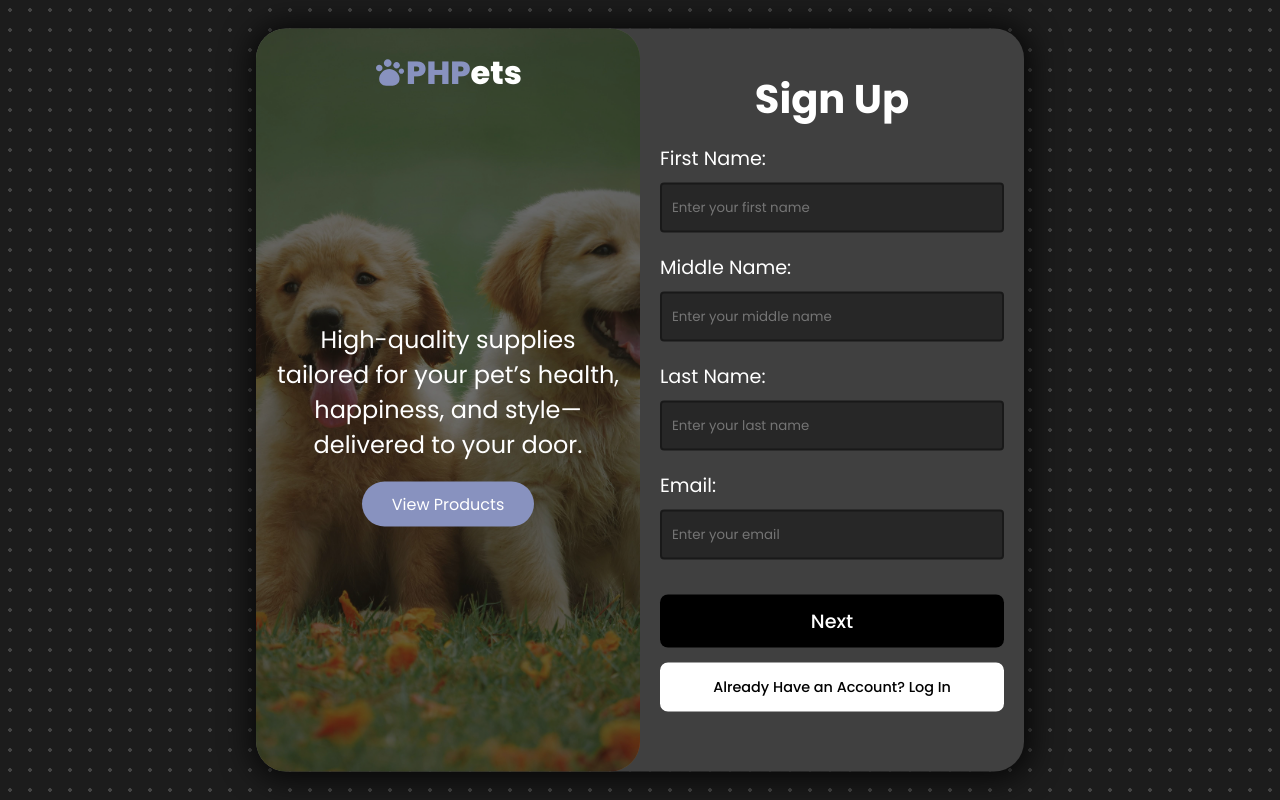
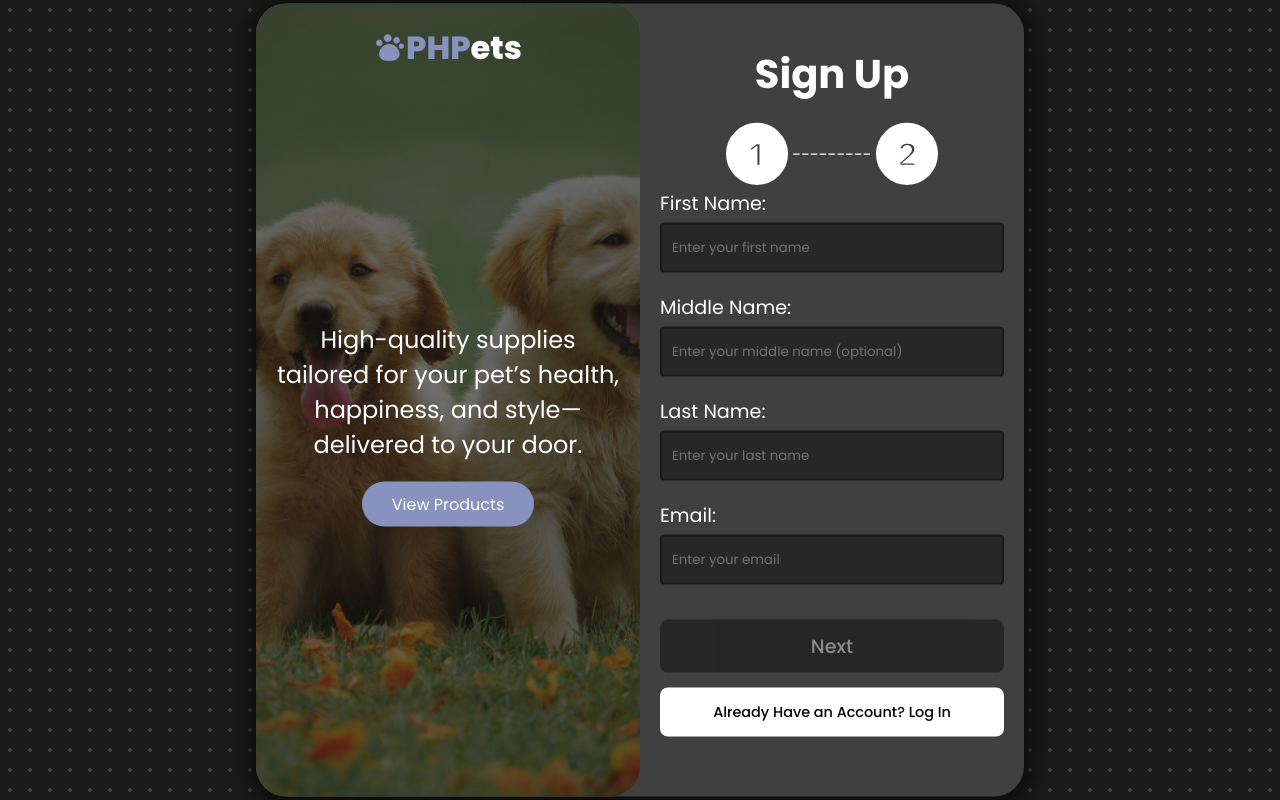
Before and after one commit to IkedaLab-Daniel/phpets_ecommerce, a PHP site: page /register.php in a window 1280 px wide. Run offline with PHP 8.4, Linux system fonts and the light colour scheme.

Commit message:
❄️ Progress on Sign Up

```diff
--- a/assets/css/signup.css
+++ b/assets/css/signup.css
@@ -111,7 +111,7 @@ form h1{
 
 form label{
     display: block;
-    margin-bottom: 10px;
+    margin-bottom: 5px;
     font-size: 1.2rem
 }
 
@@ -208,3 +208,64 @@ form .signup-btn:active{
 .show{
     display: block;
 }
+
+.radio-group{
+    display: flex;
+    gap: 20px;
+}
+
+.choice{
+    display: flex;
+    justify-content: space-between;
+    align-items: center;
+    width: 100%;
+    padding: 5px 25px;
+    border-radius: 8px;
+    border: 2px white dashed;
+}
+
+.choice span{
+    font-size: 1.3rem;
+}
+
+.choice input{
+    width: 2rem;
+    margin: 0;
+}
+
+.selected{
+    background-color: #8892BF;
+    border: 0px white solid;
+}
+
+.page-indicator{
+    width: 100%;
+    display: flex;
+    justify-content: center;
+    align-items: center;
+}
+
+.page-indicator img{
+    width: 70px;
+}
+
+.disable-btn{
+    opacity: .4;
+    cursor: not-allowed;
+    padding: 12px;
+    width: 100%;
+    background-color: black;
+    color: white;
+    border: none;
+    border-radius: 8px;
+    font-size: 1.2rem;
+    font-weight: 500;
+    transition: .4s;
+    display: block;
+    margin: 15px 0;
+}
+
+.disable-btn:hover{
+    opacity: .4;
+    cursor: not-allowed;
+}
--- a/register.php
+++ b/register.php
@@ -1,4 +1,8 @@
 <?php
+ini_set('display_errors', 1);
+ini_set('display_startup_errors', 1);
+error_reporting(E_ALL);
+
 include 'includes/db_connect.php';
 
 if ($_SERVER["REQUEST_METHOD"] === "POST") {
@@ -11,9 +15,21 @@ if ($_SERVER["REQUEST_METHOD"] === "POST") {
     $address = $_POST['address'];
     $role = $_POST['account_type'];
 
+    // Check if passwords match
     if ($password !== $confirm) {
         echo "<script>alert('Passwords do not match.');</script>";
     } else {
+        // Check if email already exists
+        $check_sql = "SELECT user_id FROM users WHERE email = ?";
+        $check_stmt = $conn->prepare($check_sql);
+        $check_stmt->bind_param("s", $email);
+        $check_stmt->execute();
+        $check_stmt->store_result();
+
+        if ($check_stmt->num_rows > 0) {
+            echo "<script>alert('Email already exists. Please use a different one.');</script>";
+        } else {
+            // Email is unique, proceed with registration
             $hashed_password = password_hash($password, PASSWORD_DEFAULT);
 
             $sql = "INSERT INTO users (first_name, middle_name, last_name, email, password, address, role)
@@ -25,14 +41,19 @@ if ($_SERVER["REQUEST_METHOD"] === "POST") {
             if ($stmt->execute()) {
                 echo "<script>alert('Registration successful! You can now log in.'); window.location.href='login.php';</script>";
             } else {
+                error_log("SQL Error: " . $stmt->error);
                 echo "<script>alert('Error: " . $stmt->error . "');</script>";
             }
 
             $stmt->close();
+        }
+
+        $check_stmt->close();
         $conn->close();
     }
 }
 ?>
+
 
 
 <!DOCTYPE html>
@@ -70,15 +91,21 @@ if ($_SERVER["REQUEST_METHOD"] === "POST") {
             <div class="right">
                 <form class="signup" action="register.php" method="POST">
                     <h1>Sign Up</h1>
+                    <div class="page-indicator">
+                        <img src="./assets/images/one-closed.svg" class="one">
+                        <img src="./assets/images/check-circle-svgrepo-com.svg" class="checkmark hidden" alt="">
+                        <span>---------</span>
+                        <img src="./assets/images/two.svg" alt="">
+                    </div>
                     <div class="signin-part-1">
                         <label for="first_name">First Name:</label>
                         <input type="text" id="first_name" name="first_name" placeholder="Enter your first name" required />
 
                         <label for="middle_name">Middle Name:</label>
-                        <input type="text" id="middle_name" name="middle_name" placeholder="Enter your middle name" />
+                        <input type="text" id="middle_name" name="middle_name" placeholder="Enter your middle name (optional)" />
 
                         <label for="last_name">Last Name:</label>
-                        <input type="text" id="last_name" name="last_name" placeholder="Enter your last name" required />
+                        <input type="text" id="last_name" name="last_name" placeholder="Enter your last name" />
 
                         <label for="email">Email:</label>
                         <input type="email" id="email" name="email" placeholder="Enter your email" required />
@@ -94,19 +121,21 @@ if ($_SERVER["REQUEST_METHOD"] === "POST") {
                         <input type="tex" name="address" placeholder="Street, Barangay, Municipal, Province">
 
                         <div class="radio-group">
-                            <label>
-                                <input type="radio" name="account_type" value="buyer" required />
-                                Buyer
-                            </label>
-                            <label>
+                            <div class="choice selected">
+                                <input type="radio" name="account_type" value="buyer" checked required />
+                                <span> Buyer</span>
+                                <span></span>
+                            </div>
+                            <div class="choice ">
                                 <input type="radio" name="account_type" value="seller" required />
-                                Seller
-                            </label>
+                                <span> Seller</span>
+                                <span></span>
+                            </div>
                         </div>
                     </div>
 
                     <button type="submit" class="signup-btn hidden">Sign Up</button>
-                    <button class="black-btn next-back">Next</button>
+                    <button class="next-back">Next</button>
                     <a class="white-btn" href="login.php" style="width: 100%;">
                         Already Have an Account? Log In
                     </a>
```
Also changed, not shown: assets/js/register.js (+55 -0 lines), index.php (+6 -1 lines), assets/images/check-circle-svgrepo-com.svg (added), assets/images/line-dotted-svgrepo-com.svg (added), assets/images/line-horizontal.svg (added), assets/images/one-closed.svg (added), assets/images/one.svg (added), assets/images/two.svg (added). Lines whose indentation alone changed are shown as unchanged.
